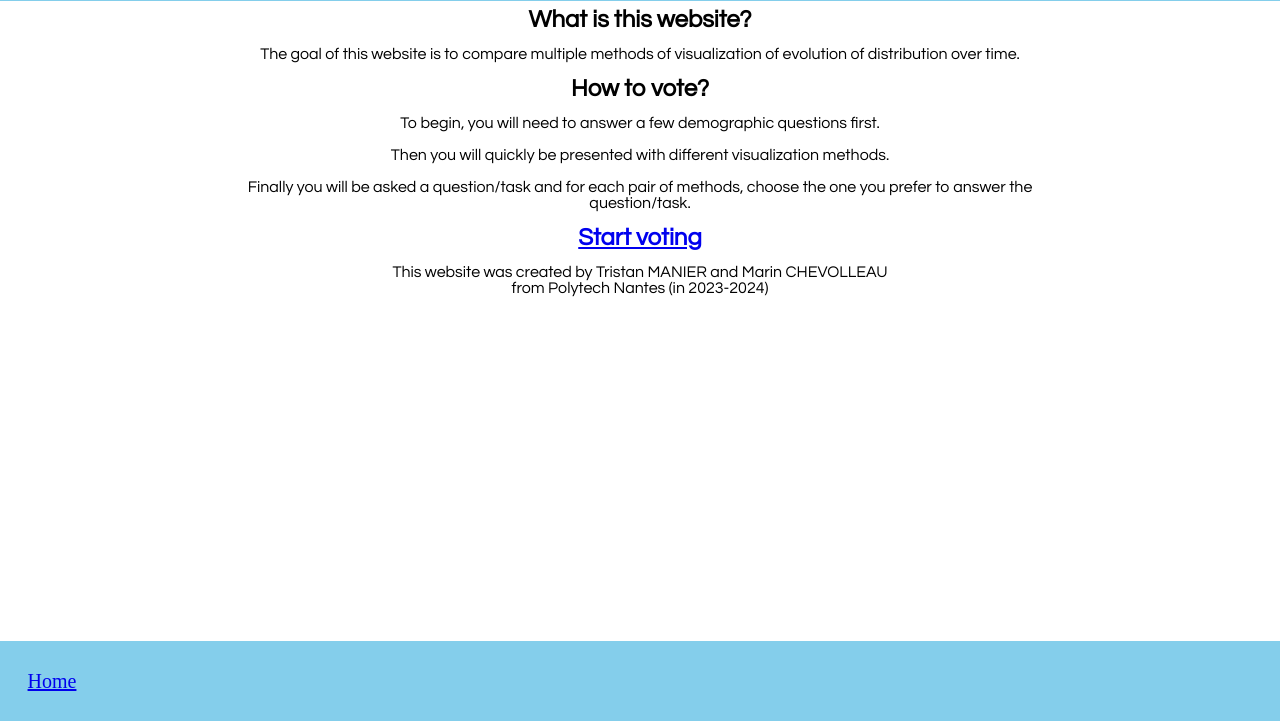
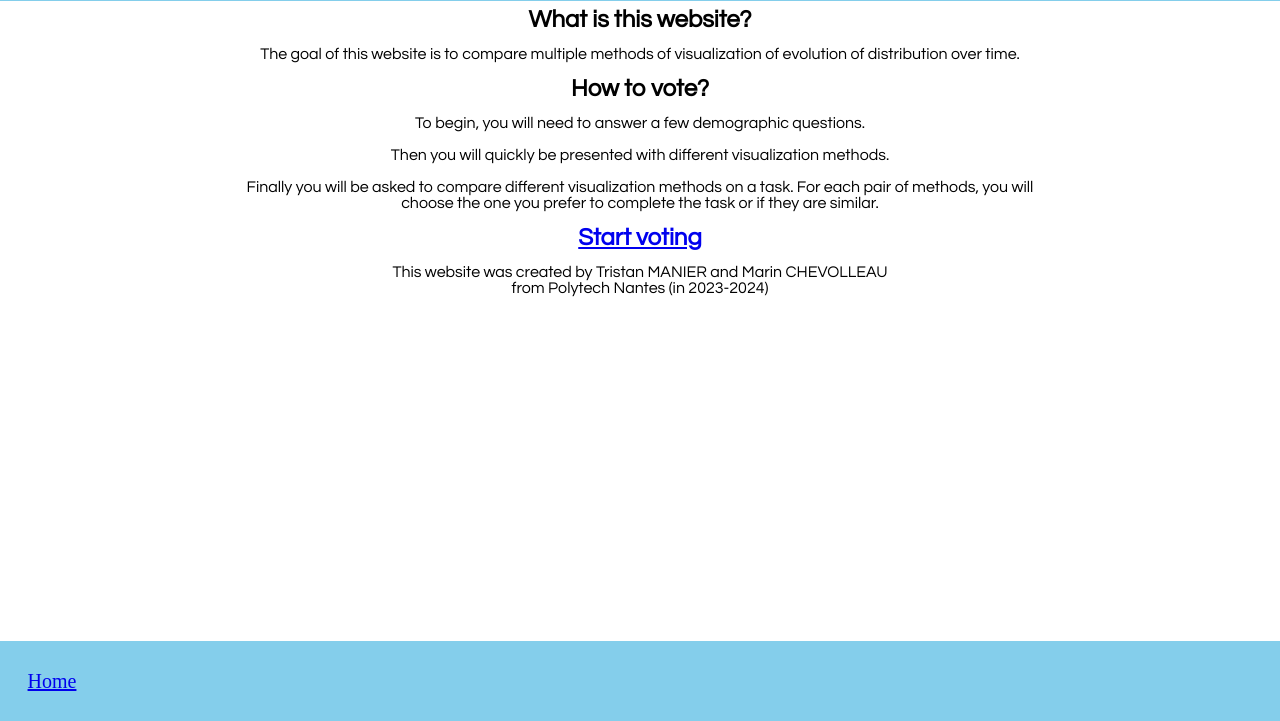
Before and after one commit to Schrodinger17/evolutive-distribution-visualization-survey, a website: page public/html/index.html in a window 1280 px wide. Shown: the part 79-800 px from the top of the page. Drawn offline with Linux system fonts and the light colour scheme; files that its build step writes are made by us from their sources.

Commit message:
Update index.html

```diff
--- a/public/html/index.html
+++ b/public/html/index.html
@@ -17,14 +17,11 @@
         <p>The goal of this website is to compare multiple methods of visualization of evolution of distribution over time.</p>
 
         <h2>How to vote?</h2>
-        <p>To begin, you will need to answer a few demographic questions first.</p>
+        <p>To begin, you will need to answer a few demographic questions.</p>
         <p>Then you will quickly be presented with different visualization methods.</p>
-        <p>Finally you will be asked a question/task and for each pair of methods, choose the one you prefer to answer the question/task.</p>
+        <p>Finally you will be asked to compare different visualization methods on a task. For each pair of methods, you will choose the one you prefer to complete the task or if they are similar.</p>
 
         <h2><a href="/tinder">Start voting</a></h2>
-        <!--
-            <h2><a href="/solutions">Solutions catalog</a></h2>
-        -->
 
         <div id="credits">
             <p>This website was created by Tristan MANIER and Marin CHEVOLLEAU from Polytech Nantes (in 2023-2024)</p>
```
